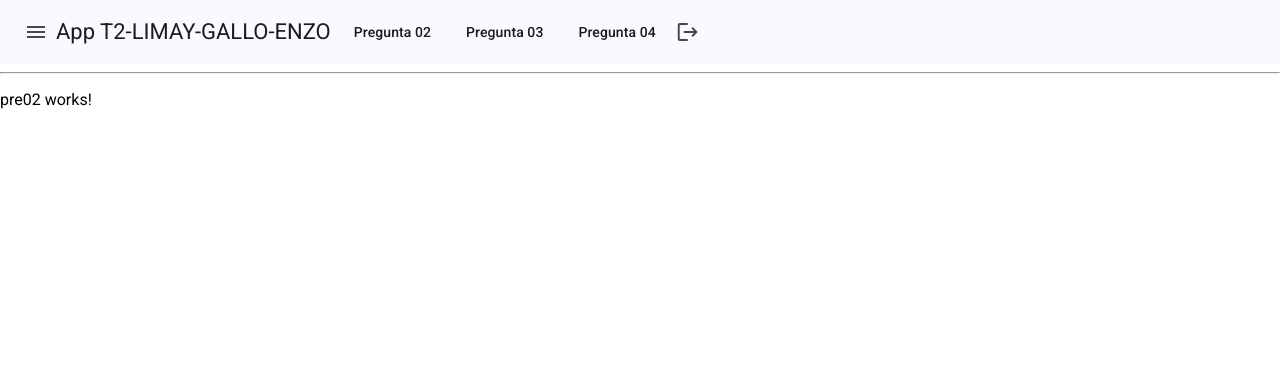
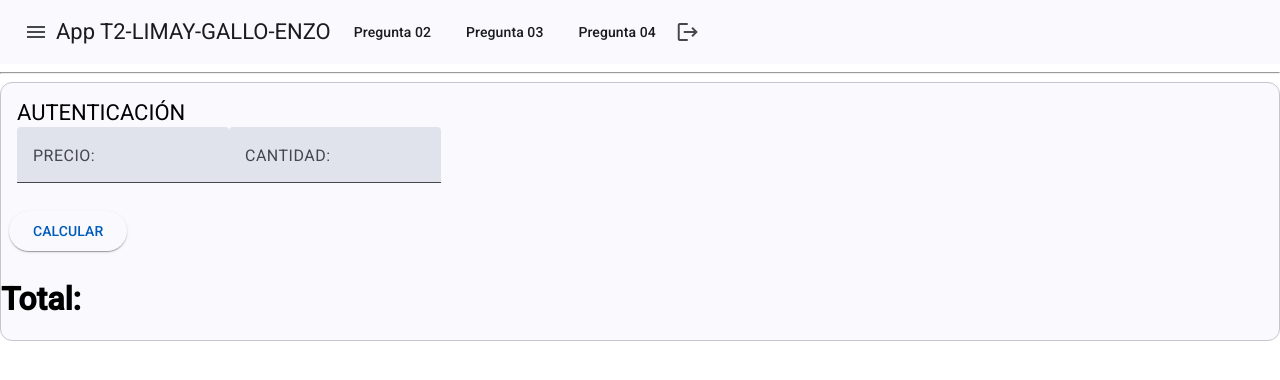
Before and after one commit to Enzolg03/T2-LIMAY-GALLO-ENZO, an Angular app: page /dashboard/pre02 in a window 1280 px wide. Shown: the top 380 px of the page. Built offline with nearby package versions, Linux system fonts and the light colour scheme; sample sign-in values are in the browser's storage.

Commit message:
Pregunta 02 vista

```diff
--- a/src/app/dashboard/pre02/pre02.component.html
+++ b/src/app/dashboard/pre02/pre02.component.html
@@ -1 +1,23 @@
-<p>pre02 works!</p>
+<mat-card appearance="outlined">
+    <mat-card-header>
+      <mat-card-title>AUTENTICACIÓN</mat-card-title>
+    </mat-card-header>
+
+    <mat-card-content>
+        <div class="form">
+            <mat-form-field>
+                <mat-label>PRECIO: </mat-label>
+                <input matInput type="number" #precio>
+              </mat-form-field>
+             <mat-form-field >
+                <mat-label>CANTIDAD: </mat-label>
+                <input matInput type="number" #cantidad>
+              </mat-form-field>
+        </div>
+    </mat-card-content>
+
+    <mat-card-actions>
+      <button mat-raised-button>CALCULAR</button>
+    </mat-card-actions>
+    <h1>Total: </h1>
+  </mat-card>
--- a/src/app/dashboard/pre02/pre02.component.ts
+++ b/src/app/dashboard/pre02/pre02.component.ts
@@ -1,9 +1,10 @@
 import { Component } from '@angular/core';
+import { MaterialModule } from '../../angular-material/material/material.module';
 
 @Component({
   selector: 'app-pre02',
   standalone: true,
-  imports: [],
+  imports: [MaterialModule],
   templateUrl: './pre02.component.html',
   styleUrl: './pre02.component.css'
 })
--- a/tsconfig.json
+++ b/tsconfig.json
@@ -2,6 +2,7 @@
 {
   "compileOnSave": false,
   "compilerOptions": {
+    "strictPropertyInitialization": false,
     "outDir": "./dist/out-tsc",
     "strict": true,
     "noImplicitOverride": true,
```
